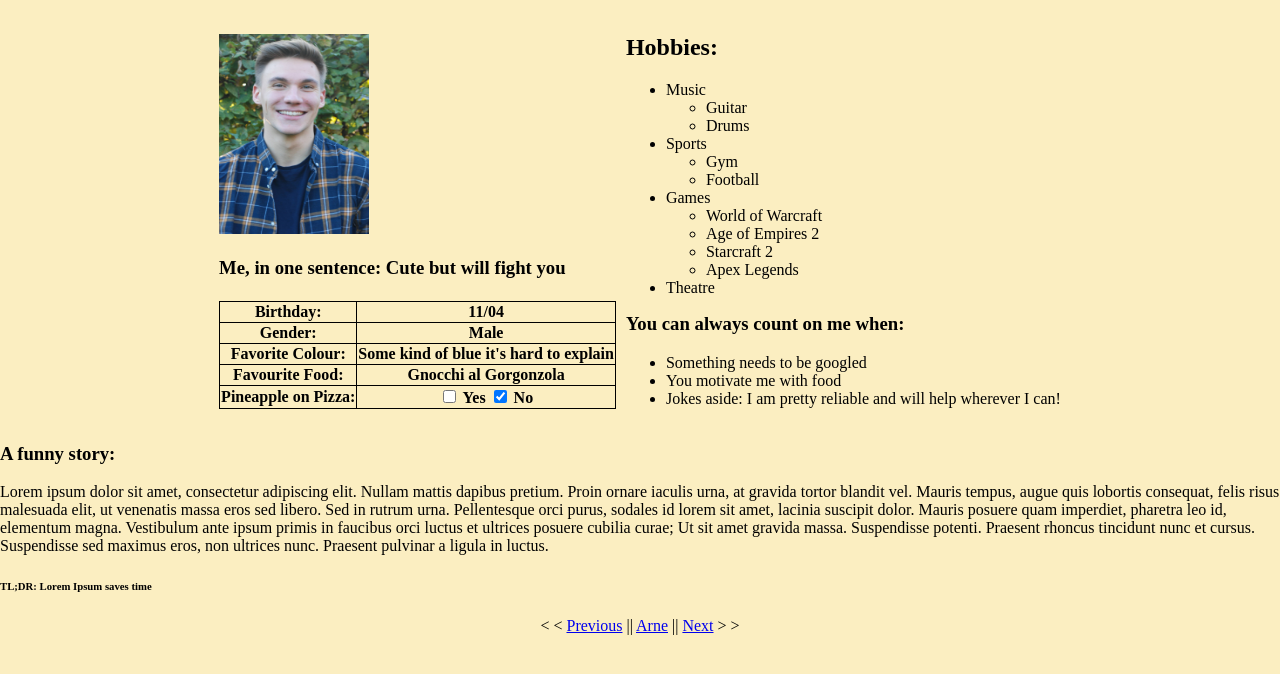
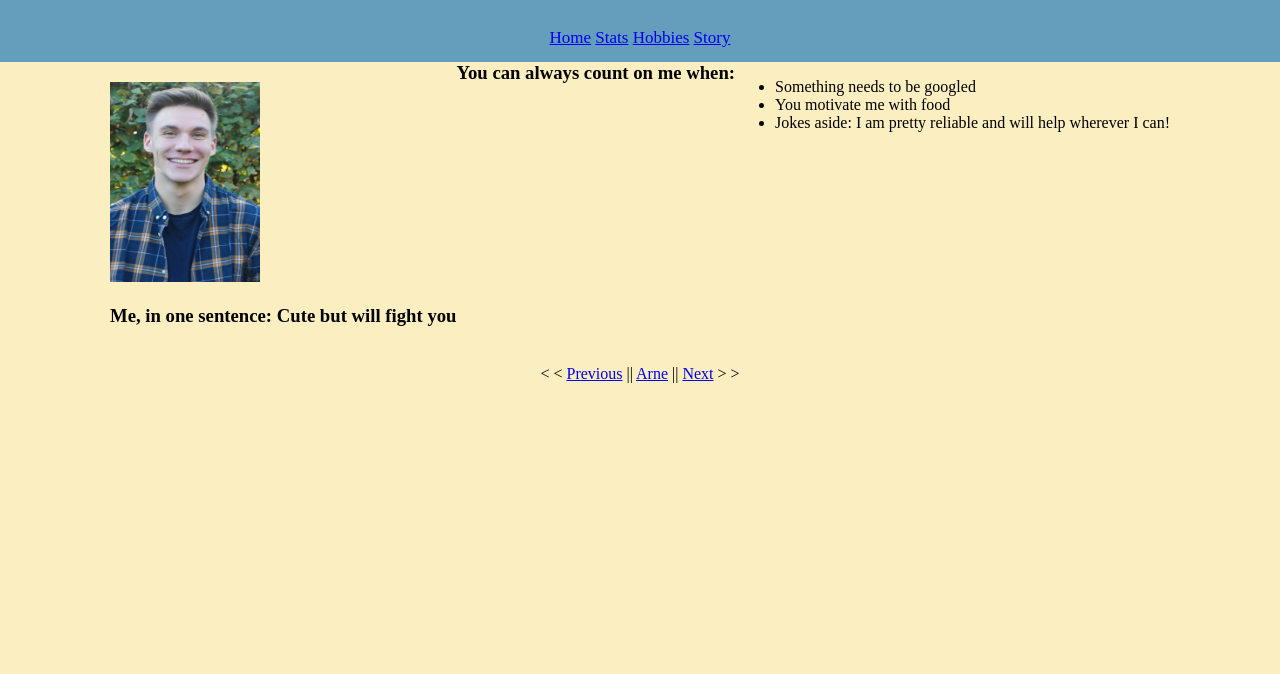
Before and after one commit to chocomallows/introduction-html, a plain HTML site: page index.html in a window 1280 px wide. Shown: the part 78-752 px from the top of the page. Drawn offline with Linux system fonts and the light colour scheme.

Commit message:
Layout changes: seperation of topics in different pages

```diff
--- a/index.css
+++ b/index.css
@@ -10,6 +10,22 @@ body {
 
 }
 
+.navbar {
+    text-decoration: none;
+}
+
+.navbar a:hover {
+    background-color: #A9A9A9;
+    color: black;
+}
+
+nav {
+    text-align: center;
+    padding: 14px 16px;
+    text-decoration: none;
+    font-size: 17px;
+
+}
 .wrap {
     display: flex;
     justify-content: center;
--- a/index.html
+++ b/index.html
@@ -1,7 +1,7 @@
 <!DOCTYPE html>
 <html lang="en">
 <head>
-    <title>BeCode | Arne</title>
+    <title>Arne | Home</title>
       <meta charset="UTF-8">
     <link rel="stylesheet" type="text/css" href="index.css">
 </head>
@@ -10,65 +10,23 @@
     <h1>Arne Habils</h1>
     <p id="quote"><em>~Forever failing forward~</em></p>
 
+
+
+    <nav class="navbar">
+        <a href="index.html">Home</a>
+        <a href=stats.html>Stats</a>
+        <a href="hobbies.html">Hobbies</a>
+        <a href="story.html">Story</a>
+    </nav>
     </div>
 
     <div class="wrap">
     <div class="block1">
     <img src="AH_face.jpg" alt="Me, laughing" width="150" height="200">
     <h3 id="cute">Me, in one sentence: Cute but will fight you</h3>
-    <table>
-        <tr>
-            <th>Birthday:</th>
-            <th>11/04</th>
-        </tr>
-        <tr>
-            <th>Gender:</th>
-            <th>Male</th>
-        </tr>
-        <tr>
-            <th>Favorite Colour:</th>
-            <th>Some kind of blue it's hard to explain</th>
-        </tr>
-        <tr>
-            <th>Favourite Food:</th>
-            <th>Gnocchi al Gorgonzola</th>
-        </tr>
-        <tr>
-            <th>Pineapple on Pizza:</th>
-            <th><form>
-                    <input id="Y" type="checkbox" name="Y" value="Yes">
-                    <label for="Y">Yes</label>
-                    <input id="N"type="checkbox" name="N" value="No" checked>
-                    <label for="N">No</label>
-                </form></th>
-        </tr>
-    </table>
+
     </div>
-    <div class="block2">
-    <h2>Hobbies:</h2>
-    <ul id="list">
-        <li>Music
-            <ul>
-                <li>Guitar</li>
-                <li>Drums</li>
-            </ul>
-        </li>
-        <li>Sports
-            <ul>
-                <li>Gym</li>
-                <li>Football</li>
-            </ul>
-        </li>
-        <li>Games
-            <ul>
-                <li>World of Warcraft</li>
-                <li>Age of Empires 2</li>
-                <li>Starcraft 2</li>
-                <li>Apex Legends</li>
-            </ul>
-        </li>
-        <li>Theatre</li>
-    </ul>
+
     <h3 id="count">You can always count on me when:</h3>
     <ul>
         <li>Something needs to be googled</li>
@@ -76,11 +34,8 @@
         <li>Jokes aside: I am pretty reliable and will help wherever I can!</li>
     </ul>
     </div>
-    </div>
-    <h3>A funny story:</h3>
-    <p>
-Lorem ipsum dolor sit amet, consectetur adipiscing elit. Nullam mattis dapibus pretium. Proin ornare iaculis urna, at gravida tortor blandit vel. Mauris tempus, augue quis lobortis consequat, felis risus malesuada elit, ut venenatis massa eros sed libero. Sed in rutrum urna. Pellentesque orci purus, sodales id lorem sit amet, lacinia suscipit dolor. Mauris posuere quam imperdiet, pharetra leo id, elementum magna. Vestibulum ante ipsum primis in faucibus orci luctus et ultrices posuere cubilia curae; Ut sit amet gravida massa. Suspendisse potenti. Praesent rhoncus tincidunt nunc et cursus. Suspendisse sed maximus eros, non ultrices nunc. Praesent pulvinar a ligula in luctus.</p>
-    <h6>TL;DR: Lorem Ipsum saves time</h6>
+
+
     <p id="links"> &lt; &lt; <a href="https://andygorbould.github.io/html-intro/index.html">Previous</a> || <a href="index.html">Arne</a> || <a href="https://martekode.github.io/html-introduction/">Next</a> &gt; &gt;</p>
 </body>
 
```
